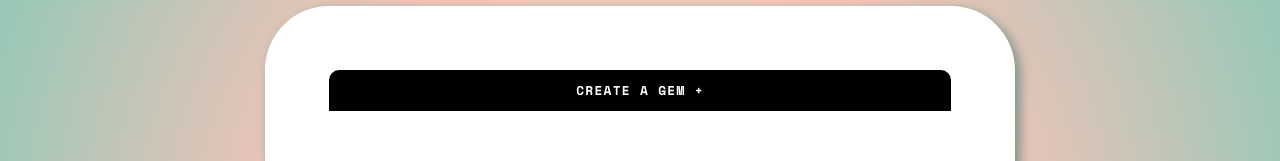
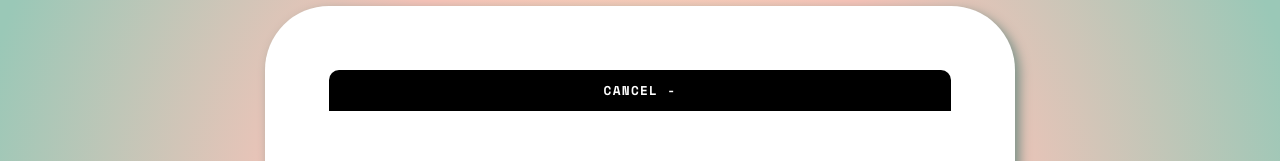
Before and after one commit to Ametrysinine/LocalGems, a React (Vite) app in the folder client/: page /my-gems in a window 1280 px wide. Both pictures are taken after a click on the button "CREATE A GEM +". Shown: the part 134-295 px from the top of the page. Built offline with nearby package versions, Linux system fonts and the light colour scheme; no server answers; a web font is replaced by a local one.

Commit message:
Change title of form between create a gem when closed or cancel when opened

```diff
--- a/client/src/components/MyGems.jsx
+++ b/client/src/components/MyGems.jsx
@@ -66,11 +66,22 @@ const MyGems = () => {
     return filterType === filter ? "filter-button active" : "filter-button";
   };
 
+  const createOrCancel = () => {
+    if (showCreateGem) {
+      return (
+        <p>Cancel -</p>
+      )
+    }
+    return (
+      <p>Create a Gem +</p>
+    )
+  };
+
   return (
       <article className="page-body">
         <section className="page-body-content">
           <div className="create-a-gem">
-            <button onClick={toggleCreateGemForm}>Create a Gem +</button>
+            <button onClick={toggleCreateGemForm}>{createOrCancel()}</button>
           </div>
           <div className="create-gem-form">
             {showCreateGem && <CreateGemForm onSuccess={handleCreateGemSuccess} isFormVisible={showCreateGem} />}
```
